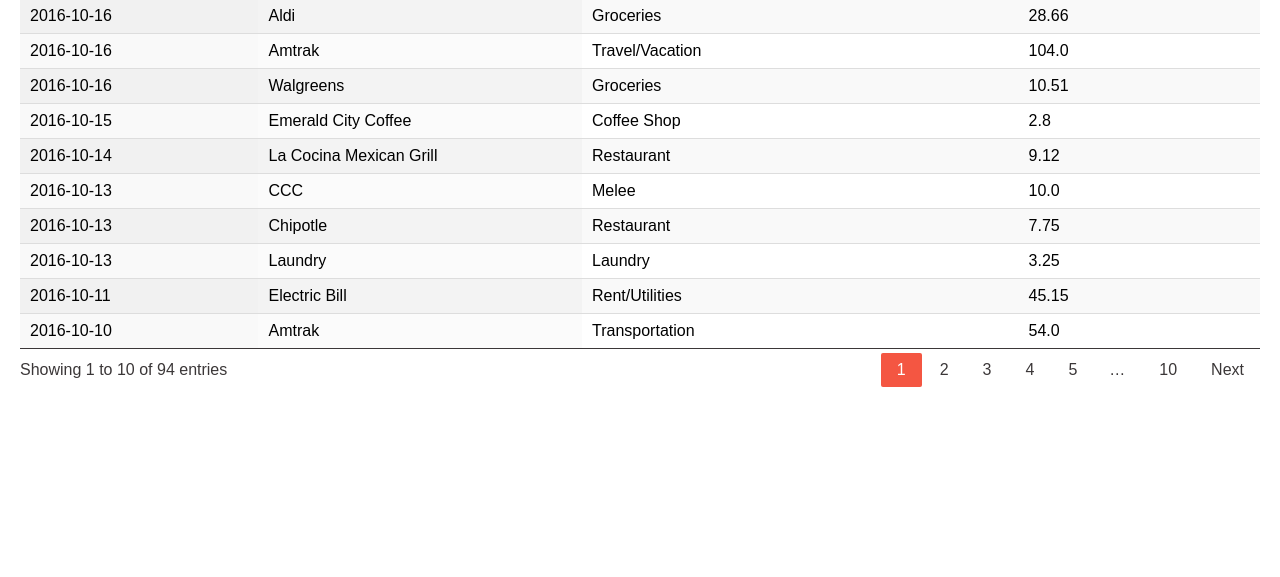
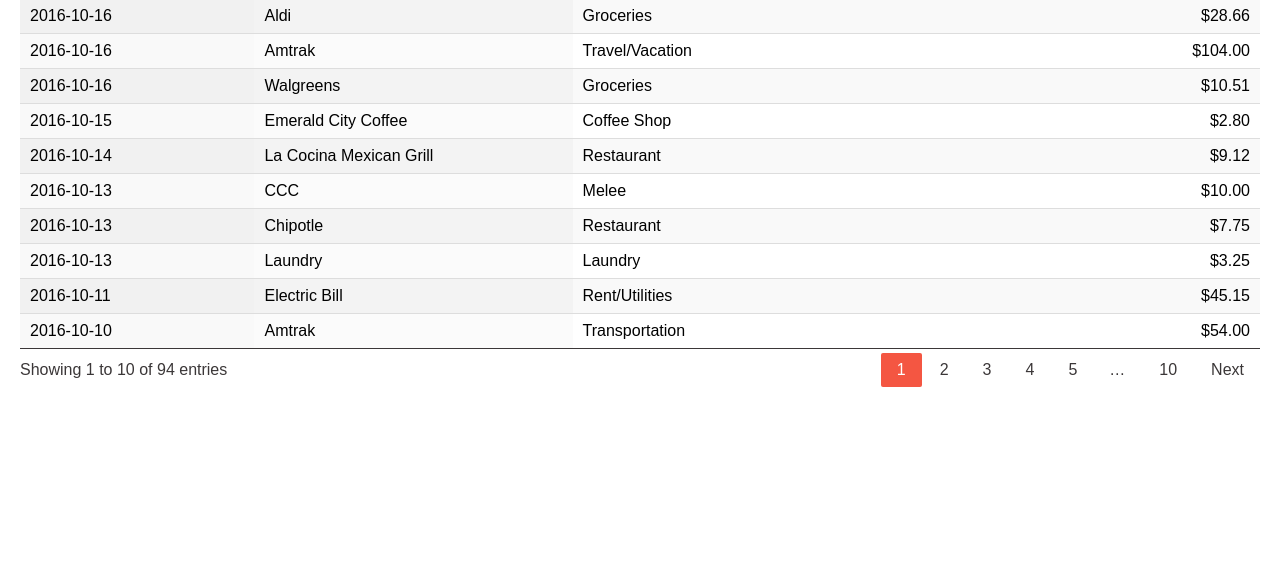
Before and after one commit to ChrisMurimPark/Aware, a Flask app: page /transactions in a window 1280 px wide. Shown: the part 223-800 px from the top of the page. Run offline with Flask 2, Linux system fonts and the light colour scheme; a user stored in the database is signed in; data comes from the database, SQL or seed files in the repository; some libraries are stand-ins or nearby versions.

Commit message:
Formatted cost in transactions table

```diff
--- a/app/templates/transactions.html
+++ b/app/templates/transactions.html
@@ -5,7 +5,7 @@
 	$('#NavBar #Transactions').addClass('Active');
 	$('#transactions').DataTable(
 		{
-		"order": [[0,"desc"],[1,"asc"]]
+		"order": [[0,"desc"],[1,"asc"]],
 		}
 		);
 	$('#transactions').show();
@@ -29,7 +29,7 @@
 			<td>{{ t.date }}</td>
 			<td>{{ t.name }}</td>
 			<td>{{ t.category.name }}</td>
-			<td>{{ t.cost }}</td>
+            <td style="text-align:right;">{{ '${:,.2f}'.format(t.cost) }}</td>
 		</tr>
 		{% endfor %}
 	</tbody>
--- a/app/views.py
+++ b/app/views.py
@@ -81,7 +81,6 @@
 def transactions():
     if not user_set():
         return redirect(url_for('index'))
-    # transactions = [{'name': 'Aldi', 'date': '2016-01-01', 'category': 'Groceries', 'cost': '18.43'},{'name': 'Emerald City Coffee', 'date': '2016-01-02', 'category': 'Coffee Shop', 'cost': '2.80'}]
     transactions = g.user.transactions.order_by(Transaction.date.desc()).all()
     return render_template('transactions.html', transactions=transactions, title='Transactions')
 
```
